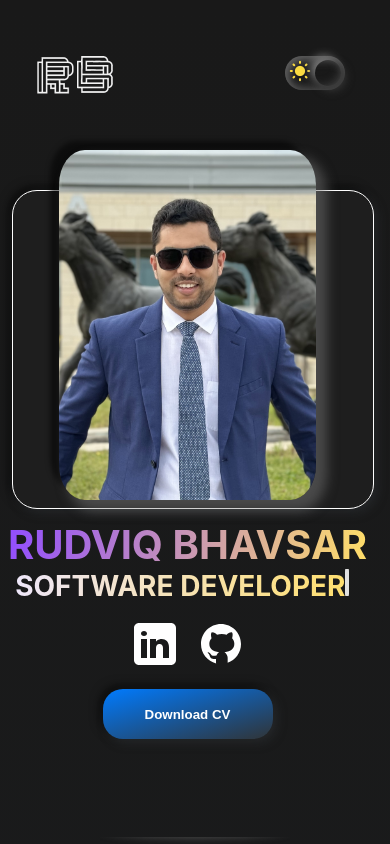
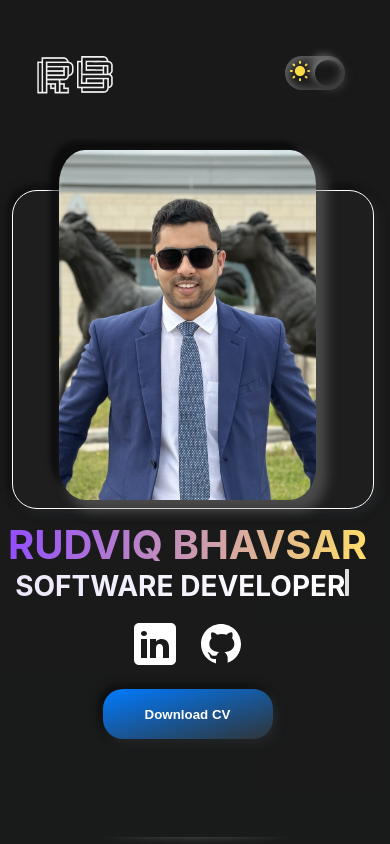
Before and after one commit to Rudviq/Portfolio, a React (Create React App) app: page / in a window 390 px wide. Shown: the top 844 px of the page. Built offline with nearby package versions, Linux system fonts and the light colour scheme.

Commit message:
Header component ready

```diff
--- a/src/App.js
+++ b/src/App.js
@@ -280,7 +280,7 @@ My goal is to bring innovation to problem solving methods and develop solutions
       <div className="project-box">
           <div class="education-container">
             <div class="logo-container" style={{width:'100%',justifyContent:'center'}}>
-              <img src="./infosys.png" alt="University Logo" class="logo" style={{width:'105px',borderRadius:'0', height:'auto'}}/>
+              <img src="./infosys.png" alt="University Logo" className="logo" style={{width:'105px',borderRadius:'0', height:'auto'}}/>
               {/* <h3 class="university-title">University of Pune</h3> */}
             </div>
             <div class="details-container" style={{width:'100%', padding:0}}>
@@ -293,7 +293,7 @@ My goal is to bring innovation to problem solving methods and develop solutions
       <div className="project-box">
           <div class="education-container">
             <div class="logo-container">
-              <img src="./uta.png" alt="University Logo" class="logo" style={{width:'105px',borderRadius:'0', height:'auto'}}/>
+              <img src="./uta.png" alt="University Logo" className="logo" style={{width:'105px',borderRadius:'0', height:'auto'}}/>
               <h3 class="university-title">University of Texas at Arlington</h3>
             </div>
             <div class="details-container" style={{width:'100%', padding:0}}>
@@ -308,7 +308,7 @@ My goal is to bring innovation to problem solving methods and develop solutions
       <div className="project-box">
           <div class="education-container">
             <div class="logo-container">
-              <img src="./uta.png" alt="University Logo" class="logo" style={{width:'105px',borderRadius:'0', height:'auto'}}/>
+              <img src="./uta.png" alt="University Logo" className="logo" style={{width:'105px',borderRadius:'0', height:'auto'}}/>
               <h3 class="university-title">University of Texas at Arlington</h3>
             </div>
             <div class="details-container" style={{width:'100%', padding:0}}>
--- a/src/index.css
+++ b/src/index.css
@@ -999,7 +999,7 @@ footer {
   .jobpos{
     font-size: 28px;
     /* color: white; */
-    background: -webkit-linear-gradient(top left, #eee7fb, #ffde68);
+    background: -webkit-linear-gradient(top left, #eee7fb, #ffffff);
     -webkit-background-clip: text;
     -webkit-text-fill-color: transparent;
   }
```
